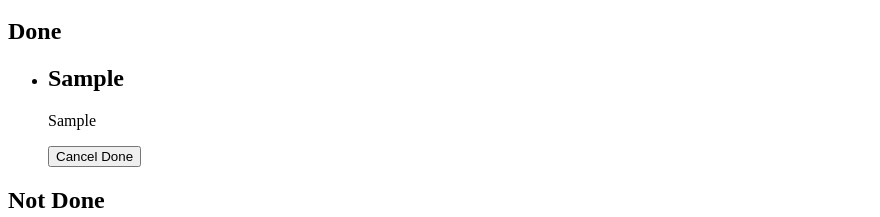
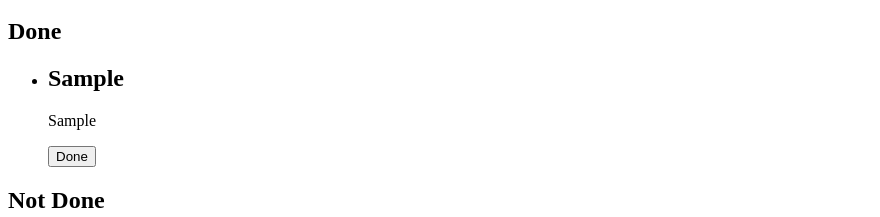
Before and after one commit to kms99/wanted_PRE-ONBOARDING_-, a React (Create React App) app: page / in a window 1280 px wide. Both pictures are taken after typing "Sample", "Sample" into the empty fields and a click on the button "ADD". Shown: the part 133-350 px from the top of the page, without its empty margins (0-880 px from the left). Built offline with nearby package versions, Linux system fonts and the light colour scheme.

Commit message:
[refactor]: Card 컴포넌트 분리

```diff
--- /dev/null
+++ b/src/components/card/Card.tsx
@@ -0,0 +1,29 @@
+import React from 'react';
+import { Todo } from '../../types/types';
+import Button from '../common/button/Button';
+import { useAppDispatch } from '../../hooks/useRTK';
+import { updateTodo } from '../../store/slice/todoSlice';
+
+interface Props {
+  todo: Todo;
+}
+
+export default function Card({ todo }: Props) {
+  const dispatch = useAppDispatch();
+
+  const handleUpdateTodo = (id: number) => {
+    dispatch(updateTodo(id));
+  };
+
+  return (
+    <li key={todo.id}>
+      <h2>{todo.title}</h2>
+      <p>{todo.contents}</p>
+      <Button
+        isSubmit={false}
+        text={todo.isDone ? 'Cancel Done' : 'Done'}
+        handler={() => handleUpdateTodo(todo.id)}
+      />
+    </li>
+  );
+}
--- a/src/components/list/List.tsx
+++ b/src/components/list/List.tsx
@@ -1,37 +1,24 @@
 import React from 'react';
 import { SectionType } from '../../types/enums';
-import { useAppDispatch, useAppSelector } from '../../hooks/useRTK';
-import Button from '../common/button/Button';
-import { updateTodo } from '../../store/slice/todoSlice';
+import { useAppSelector } from '../../hooks/useRTK';
+import Card from '../card/Card';
 
 interface Props {
   sectionInfo: SectionType;
 }
 export default function List({ sectionInfo }: Props) {
-  const dispatch = useAppDispatch();
-
   const todos = useAppSelector((state) => state.todoSlice.todos).filter(
     (todo) => !sectionInfo === todo.isDone,
   );
 
-  const handleUpdateTodo = (id: number) => {
-    dispatch(updateTodo(id));
-  };
+  const TODO_CARD = todos.map((todo) => <Card key={todo.id} todo={todo} />);
+
   return (
     <section>
       <h2>{sectionInfo ? 'Done' : 'Not Done'}</h2>
       <ul>
-        {todos.map((todo) => (
-          <li key={todo.id}>
-            <h2>{todo.title}</h2>
-            <p>{todo.contents}</p>
-            <Button
-              isSubmit={false}
-              text={sectionInfo ? 'Cancel Done' : 'Done'}
-              handler={() => handleUpdateTodo(todo.id)}
-            />
-          </li>
-        ))}
+        {/* TODO: 리스트 아이템 컴포넌트 분리, 삭제버튼 및 로직 추가, 업데이트 로직 추가 */}
+        {TODO_CARD}
       </ul>
     </section>
   );
```
